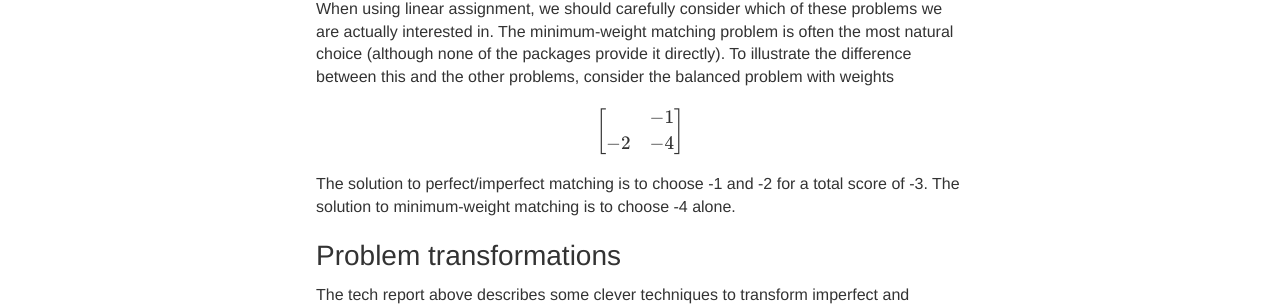
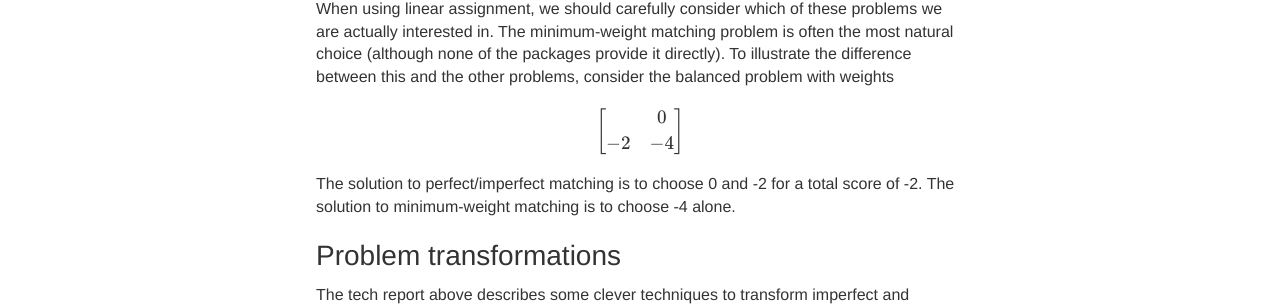
Before and after one commit to jvlmdr/jack.valmadre.net, a Jekyll site: the page built from notes/_posts/2020-12-08-non-perfect-linear-assignment.md, in a window 1280 px wide and 900 px high, scrolled down 1036 px. Shown: the part 152-458 px from the top of the window. Built offline with Jekyll 4.4.1, drawn with Linux system fonts in a browser that asks for light colours; nearby versions of some CDN libraries; formulas are drawn with MathJax 3.

Commit message:
Update 2020-12-08-non-perfect-linear-assignment.md
Tweak example

```diff
--- a/notes/_posts/2020-12-08-non-perfect-linear-assignment.md
+++ b/notes/_posts/2020-12-08-non-perfect-linear-assignment.md
@@ -52,12 +52,12 @@ To illustrate the difference between this and the other problems, consider the b
 
 $$
 \begin{bmatrix}
-~ & -1 \\
+~ & 0 \\
 -2 & -4 \\
 \end{bmatrix}
 $$
 
-The solution to perfect/imperfect matching is to choose -1 and -2 for a total score of -3.
+The solution to perfect/imperfect matching is to choose 0 and -2 for a total score of -2.
 The solution to minimum-weight matching is to choose -4 alone.
 
 
```
